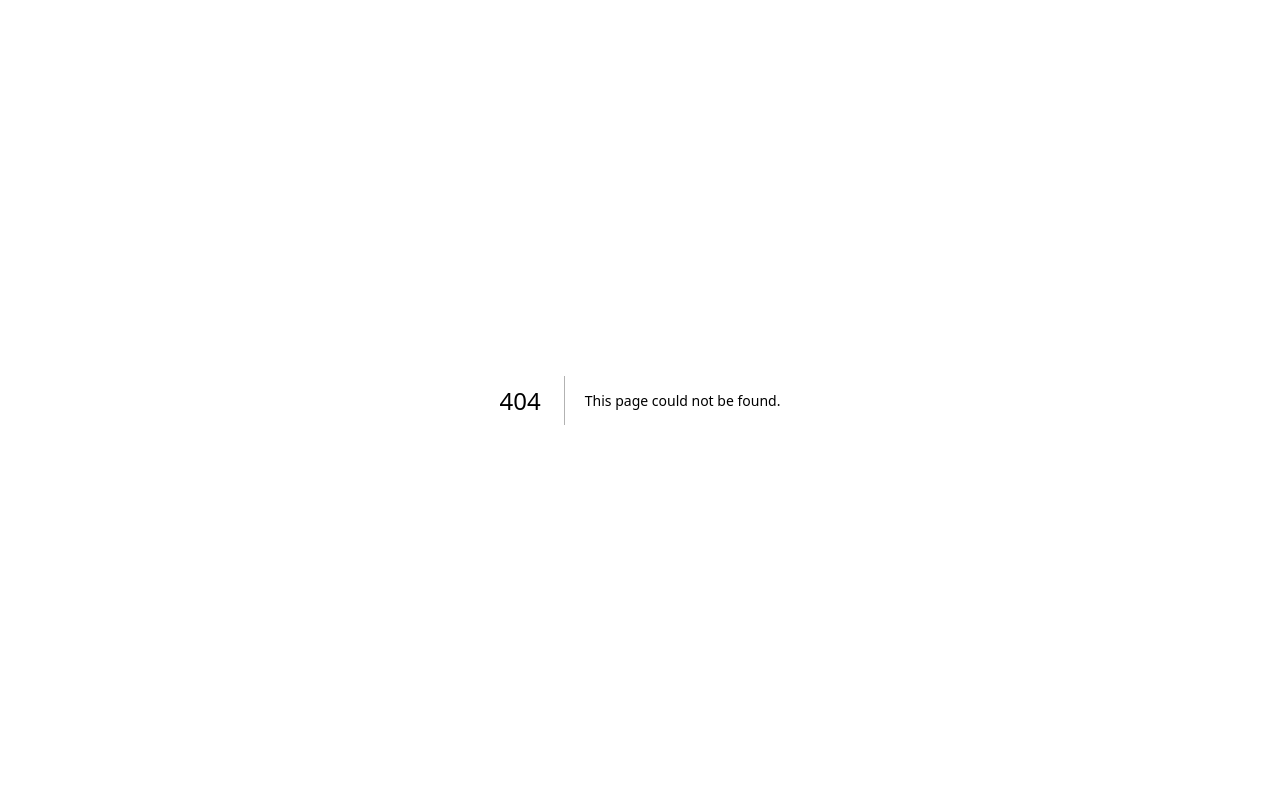
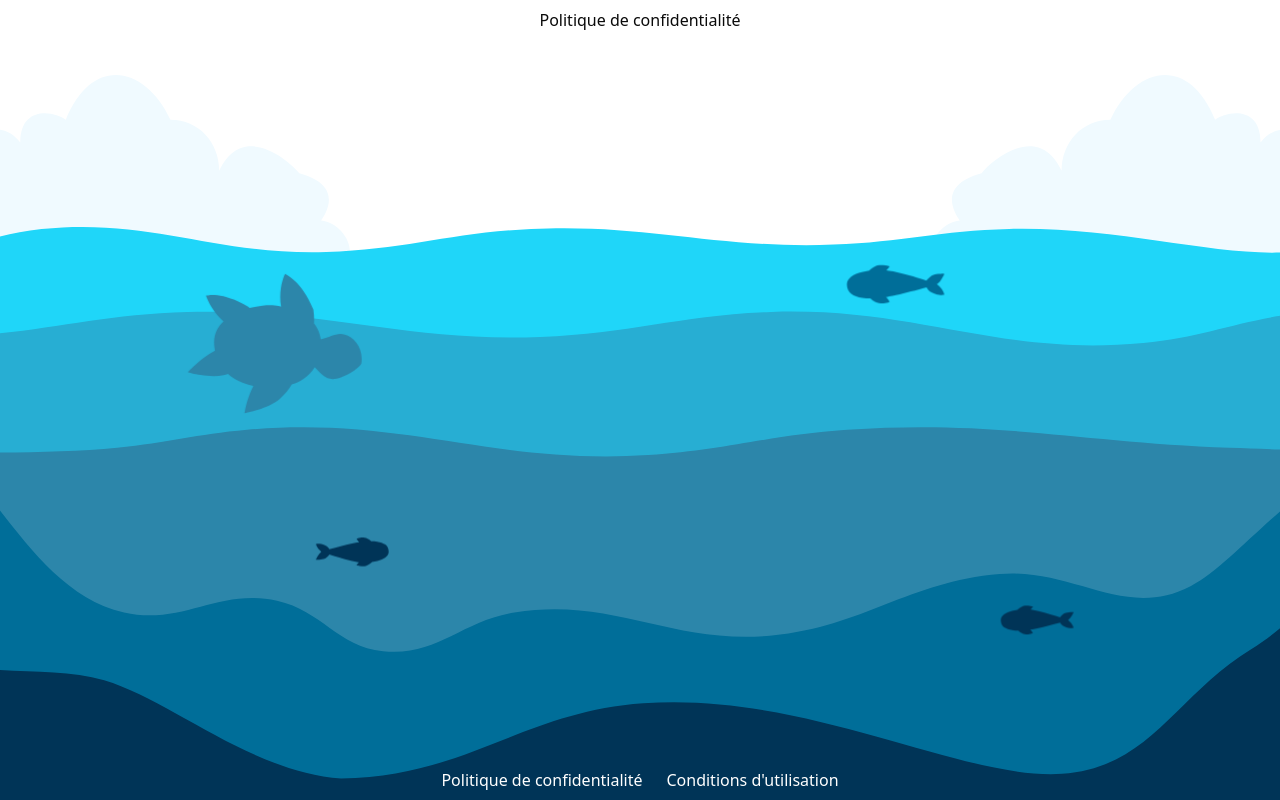
Before and after one commit to SHAfoin/learn-and-phish, a Next.js app: page /home/politique-de-confidentialite in a window 1280 px wide. Before the commit this address had no page. Built offline with nearby package versions, Linux system fonts and the light colour scheme.

Commit message:
feat(terms): update terms of service links and add conditions page

```diff
--- /dev/null
+++ b/app/home/conditions-d-utilisation/page.tsx
@@ -0,0 +1,7 @@
+export default function page() {
+  return (
+    <div className="flex flex-col items-center gap-50 flex-1 p-2 text-center">
+      Conditions d'utilisation
+    </div>
+  );
+}
--- a/app/home/first-login/page.tsx
+++ b/app/home/first-login/page.tsx
@@ -21,7 +21,10 @@ export default function page() {
             <Checkbox id="terms" />
             <label htmlFor="terms">
               J'accepte les{" "}
-              <Link className="underline text-ocean-700" href="/home/terms">
+              <Link
+                className="underline text-ocean-700"
+                href="/home/conditions-d-utilisation"
+              >
                 conditions d'utilisation
               </Link>
             </label>
--- a/app/home/layout.tsx
+++ b/app/home/layout.tsx
@@ -46,13 +46,16 @@ export default function Layout({ children }: { children: React.ReactNode }) {
           {children}
           <div className="flex gap-6 justify-center mb-2 text-white">
             <Link
-              href="/politique-de-confidentialite"
+              href="/home/politique-de-confidentialite"
               className="hover:underline"
             >
               Politique de confidentialité
             </Link>
-            <Link href="/traitement-des-donnees" className="hover:underline">
-              Traitement des données
+            <Link
+              href="/home/conditions-d-utilisation"
+              className="hover:underline"
+            >
+              Conditions d'utilisation
             </Link>
           </div>
         </div>
--- /dev/null
+++ b/app/home/politique-de-confidentialite/page.tsx
@@ -0,0 +1,7 @@
+export default function page() {
+  return (
+    <div className="flex flex-col items-center gap-50 flex-1 p-2 text-center">
+      Politique de confidentialité
+    </div>
+  );
+}
```
Also changed, not shown: 1 other file (tests, documents, lock files or other folders).
